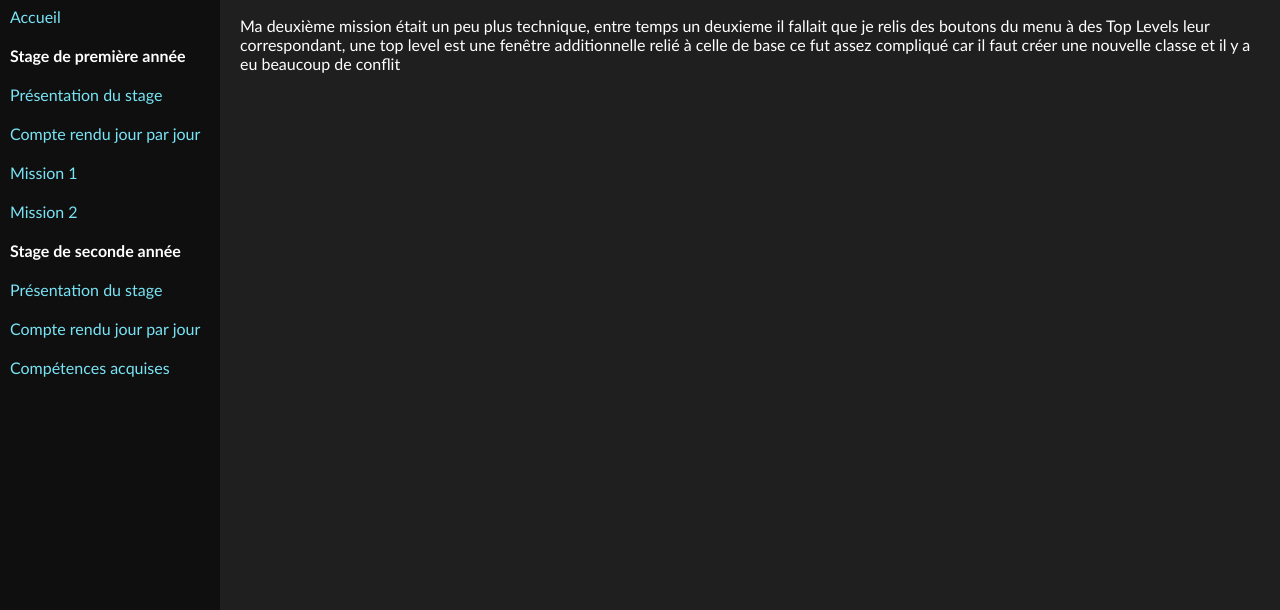
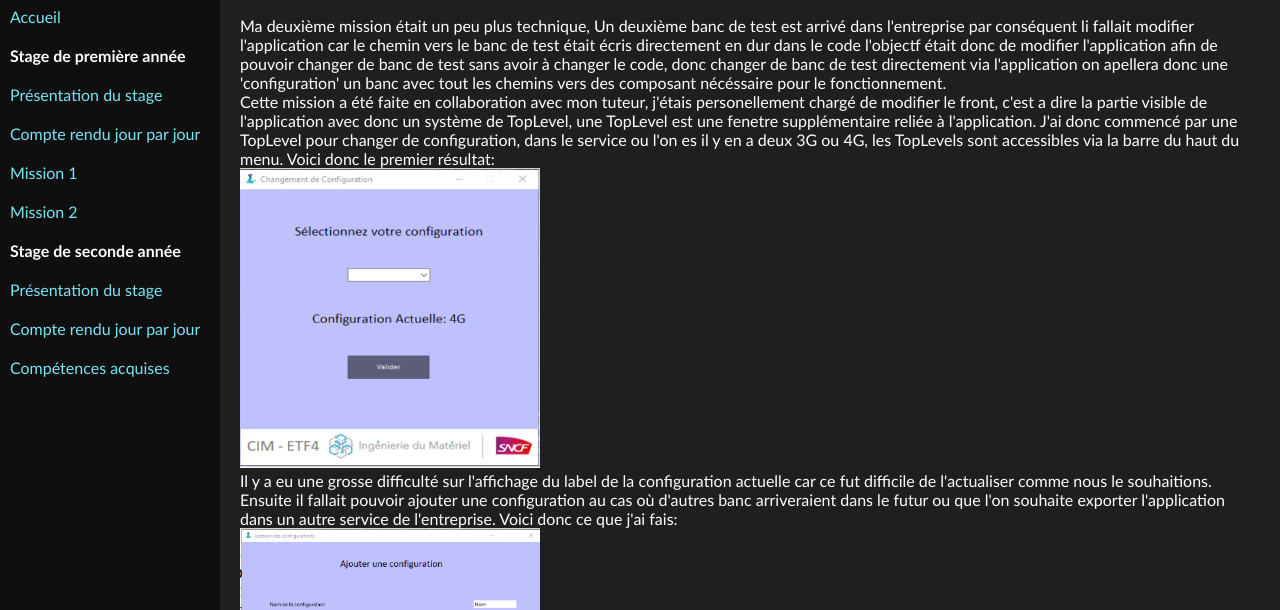
Before and after one commit to Quoifeursan/stage, a plain HTML site: page miss12.html in a window 1280 px wide. Shown: the part 131-741 px from the top of the page. Drawn offline with Linux system fonts and the light colour scheme.

Commit message:
Mission 2

```diff
--- a/miss12.html
+++ b/miss12.html
@@ -36,10 +36,23 @@
       <section>
         <h1>Mission 2</h1>
         <br><p>
-          Ma deuxième mission était un peu plus technique, entre temps un deuxieme  il fallait que je relis des boutons du menu à
-          des Top Levels leur correspondant, une top level est une fenêtre additionnelle relié à celle de
-          base ce fut assez compliqué car il faut créer une nouvelle classe et il y a eu beaucoup de conflit
-
+          Ma deuxième mission était un peu plus technique, Un deuxième banc de test est arrivé dans l'entreprise par conséquent
+          li fallait modifier l'application car le chemin vers le banc de test était écris directement en dur dans le code l'objectf était donc de modifier l'application afin de pouvoir changer de banc de test sans avoir à changer le code, donc changer de banc de test directement via l'application
+          on apellera donc une 'configuration' un banc avec tout les chemins vers des composant nécéssaire pour le fonctionnement.<br>
+          Cette mission a été faite en collaboration avec mon tuteur, j'étais personellement chargé de modifier le front, c'est a dire la partie visible de l'application avec donc un système de TopLevel, une TopLevel est une fenetre supplémentaire reliée à l'application.
+          J'ai donc commencé par une TopLevel pour changer de configuration, dans le service ou l'on es il y en a deux 3G ou 4G, les TopLevels sont accessibles via la barre du haut du menu. Voici donc le premier résultat:
+          <br><img src="img/cgmt_conf.png" alt="Autarion" width="300" height="300"><br>
+          Il y a eu une grosse difficulté sur l'affichage du label de la configuration actuelle car ce fut difficile de l'actualiser comme nous le souhaitions.
+          <br>Ensuite il fallait pouvoir ajouter une configuration au cas où d'autres banc arriveraient dans le futur ou que l'on souhaite exporter l'application dans un autre service de l'entreprise.
+          Voici donc ce que j'ai fais:
+          <br><img src="img/ajt_conf.png" alt="Autarion" width="300" height="300"><br>
+          Mon tuteur lui s'occupait de tout relier à une BDD
+          J'ai donc ensuite fait une top level pour supprimer une configuration
+          <br><img src="img/del_conf.png" alt="Autarion" width="300" height="300"><br>
+          Puis aussi une pour Modifier une configuration si besoin
+          <br><img src="img/edit_conf.png" alt="Autarion" width="300" height="300"><br>
+          Et pour finir un ajout de la configuration actuelle sur la page principale pour ne pas a avoir a chercher sur quelle configuration on est:
+          <br><img src="img/final.png" alt="Autarion" width="300" height="300"><br>
 
         </p>
         </section>
```
Also changed, not shown: img/ajt_conf.png (added), img/cgmt_conf.png (added), img/del_conf.png (added), img/edit_conf.png (added), img/final.png (added).
